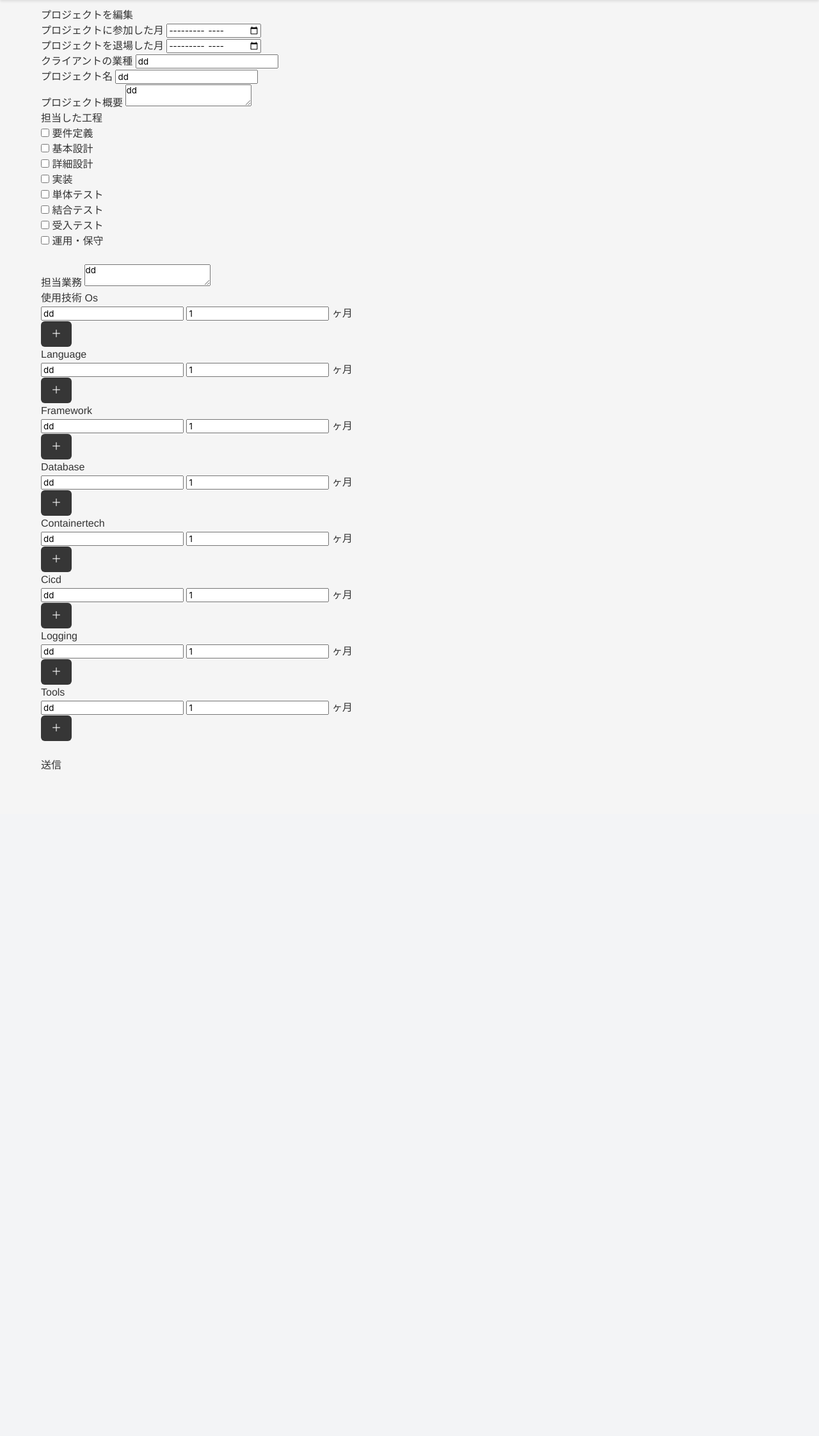
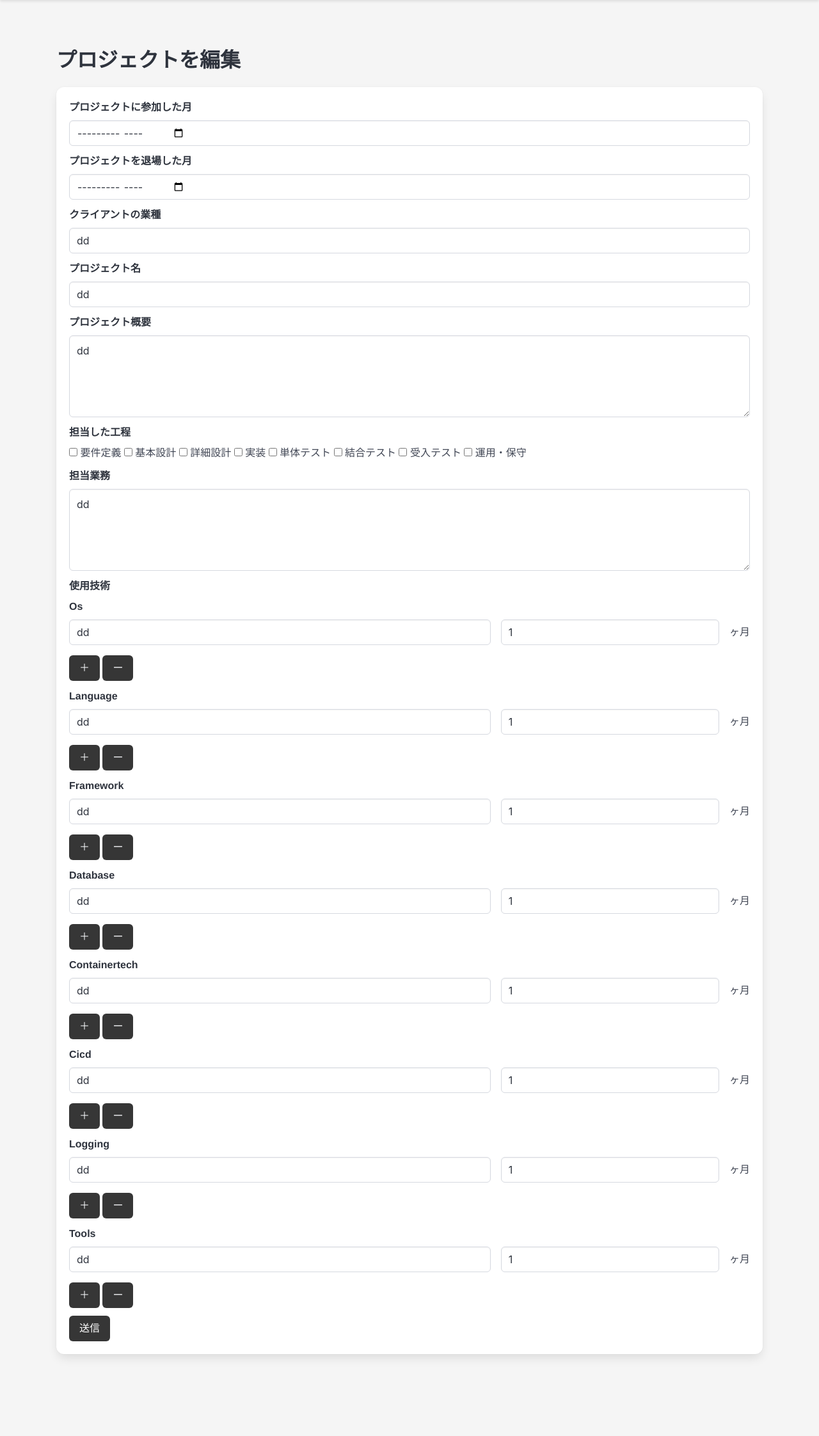
Before and after one commit to kondo-akihiro-git/project-Flask-SkillSheet, a Flask app: page /edit_project/1 in a window 1280 px wide. Shown: the part 52-2296 px from the top of the page at 64% size. Before the commit the page ends 1255 px from the top, so only its background shows below. Run offline with Flask 3, Linux system fonts and the light colour scheme; a user stored in the database is signed in.

Commit message:
fix: ボタンサイズの軽微な修正

```diff
--- a/myapp/run.py
+++ b/myapp/run.py
@@ -560,8 +560,6 @@ def create_link():
     # リンクURLを生成
     link_url = url_for('view_sheet', link_code=new_link.link_code, _external=True)
 
-    # 新しいリンクをフラッシュメッセージとともに返す
-    flash('新しいリンクが作成されました。', 'success')
     return jsonify({'link': link_url})
 
 ####################################################################################################
--- a/myapp/templates/base.html
+++ b/myapp/templates/base.html
@@ -132,6 +132,9 @@
             background-color: #363636;
             border: none;
             color: #fff;
+        }
+        .button:hover {
+            background-color: #5a6268;
         }
 
         .input-group {
@@ -296,17 +299,36 @@
 
 
         .container.is-fluid {
-    background-color: #f5f5f5; /* 背景色を全体と一致させる */
-    padding: 2rem; /* パディング調整 */
-    border-radius: 8px; /* 角を丸める */
+            background-color: #f5f5f5;
+            /* 背景色を全体と一致させる */
+            padding: 2rem;
+            /* パディング調整 */
+            border-radius: 8px;
+            /* 角を丸める */
         }
 
         .section {
             padding: 4rem 1.5rem;
-    min-height: calc(100vh - 3rem); /* セクションの高さ調整 */
-    background-color: #f5f5f5; /* 背景色を全体と一致させる */
+            min-height: calc(100vh - 3rem);
+            /* セクションの高さ調整 */
+            background-color: #f5f5f5;
+            /* 背景色を全体と一致させる */
         }
 
+        .hero.custom-hero {
+            background: linear-gradient(to right, #b1b6ba, #cccecf);
+            /* グラデーション背景 */
+            color: #fff;
+            display: flex;
+            align-items: center;
+            justify-content: center;
+            box-shadow: 0 2px 5px rgba(0, 0, 0, 0.5);
+        }
+        .button.is-small {
+    font-size: 0.875rem; /* フォントサイズを小さくする */
+    padding: 0.5rem 1rem; /* パディングを調整 */
+    border-radius: 3px; /* ボーダー半径を小さくする */
+}
     </style>
 </head>
 
--- a/myapp/templates/edit_project.html
+++ b/myapp/templates/edit_project.html
@@ -1,117 +1,143 @@
 {% extends "base.html" %}
 
 {% block content %}
-<h1>プロジェクトを編集</h1>
+<section class="section">
+    <div class="container">
+        <h1 class="title">プロジェクトを編集</h1>
 
         {% with messages = get_flashed_messages(with_categories=true) %}
         {% if messages %}
-    <ul class="flashes">
         {% set category, message = messages[messages|length-1] %}
-        <li class="{{ category }}">{{ message }}</li>
-    </ul>
+        <div class="notification is-{{ category }}">
+            {{ message }}
+        </div>
         {% endif %}
         {% endwith %}
 
-<form method="POST">
-    <label for="start_month">プロジェクトに参加した月</label>
-    <input type="month" id="start_month" name="start_month" value="{{ project.start_month }}" required>
-    <br>
-    <label for="end_month">プロジェクトを退場した月</label>
-    <input type="month" id="end_month" name="end_month" value="{{ project.end_month }}" required>
-    <br>
-    <label for="industry">クライアントの業種</label>
-    <input type="text" id="industry" name="industry" value="{{ project.industry }}" required>
-    <br>
-    <label for="project_name">プロジェクト名</label>
-    <input type="text" id="project_name" name="project_name" value="{{ project.project_name }}" required>
-    <br>
-    <label for="project_summary">プロジェクト概要</label>
-    <textarea id="project_summary" name="project_summary" required>{{ project.project_summary }}</textarea>
-    <br>
+        <form method="POST" class="box">
+            <div class="field">
+                <label class="label" for="start_month">プロジェクトに参加した月</label>
+                <div class="control">
+                    <input class="input" type="month" id="start_month" name="start_month" value="{{ project.start_month }}" required>
+                </div>
+            </div>
 
-    <label for="process">担当した工程</label>
-    <div>
+            <div class="field">
+                <label class="label" for="end_month">プロジェクトを退場した月</label>
+                <div class="control">
+                    <input class="input" type="month" id="end_month" name="end_month" value="{{ project.end_month }}" required>
+                </div>
+            </div>
+
+            <div class="field">
+                <label class="label" for="industry">クライアントの業種</label>
+                <div class="control">
+                    <input class="input" type="text" id="industry" name="industry" value="{{ project.industry }}" required>
+                </div>
+            </div>
+
+            <div class="field">
+                <label class="label" for="project_name">プロジェクト名</label>
+                <div class="control">
+                    <input class="input" type="text" id="project_name" name="project_name" value="{{ project.project_name }}" required>
+                </div>
+            </div>
+
+            <div class="field">
+                <label class="label" for="project_summary">プロジェクト概要</label>
+                <div class="control">
+                    <textarea class="textarea" id="project_summary" name="project_summary" required>{{ project.project_summary }}</textarea>
+                </div>
+            </div>
+
+            <div class="field">
+                <label class="label">担当した工程</label>
+                <div class="control">
                     {% for process in ['要件定義', '基本設計', '詳細設計', '実装', '単体テスト', '結合テスト', '受入テスト', '運用・保守'] %}
-            <div>
+                    <label class="checkbox">
                         <input type="checkbox" id="{{ process }}" name="process" value="{{ process }}"
                         {% if process in processes %} checked {% endif %}>
-                <label for="{{ process }}">{{ process }}</label>
-            </div>
+                        {{ process }}
+                    </label>
                     {% endfor %}
                 </div>
-    <br>
+            </div>
 
-    <label for="responsibilities">担当業務</label>
-    <textarea type="text" id="responsibilities" name="responsibilities" required>{{ project.responsibilities }}</textarea>
-    <br>
+            <div class="field">
+                <label class="label" for="responsibilities">担当業務</label>
+                <div class="control">
+                    <textarea class="textarea" id="responsibilities" name="responsibilities" required>{{ project.responsibilities }}</textarea>
+                </div>
+            </div>
 
-    <label for="skill">使用技術</label>
+            <div class="field">
+                <label class="label">使用技術</label>
                 {% for tech_type in ['os', 'language', 'framework', 'database', 'containertech', 'cicd', 'logging', 'tools'] %}
-        <label for="{{ tech_type }}">{{ tech_type | capitalize }}</label>
+                <div class="field">
+                    <label class="label" for="{{ tech_type }}">{{ tech_type | capitalize }}</label>
+                    <div class="control">
                         <div id="{{ tech_type }}-fields">
                             {% for tech in technologies[tech_type] %}
-                <div>
-                    <input type="text" name="{{ tech_type }}_{{ loop.index0 }}" value="{{ tech.name }}">
-                    <input type="number" name="{{ tech_type }}_{{ loop.index0 }}_num" value="{{ tech.duration_months }}">
+                            <div class="input-group">
+                                <input class="input input-name" type="text" name="{{ tech_type }}_{{ loop.index0 }}" value="{{ tech.name }}" placeholder="技術名">
+                                <input class="input input-duration" type="number" name="{{ tech_type }}_{{ loop.index0 }}_num" value="{{ tech.duration_months }}" placeholder="期間">
                                 <span>ヶ月</span>
                             </div>
                             {% endfor %}
                         </div>
-        <button type="button" id="add-{{ tech_type }}" class="button is-primary">＋</button>
-        <br>
+                        <button type="button" id="add-{{ tech_type }}" class="button is-primary has-text-light">＋</button>
+                        <button type="button" id="remove-{{ tech_type }}" class="button is-danger has-text-light">ー</button>
+                    </div>
+                </div>
                 {% endfor %}
+            </div>
 
-    <br>
-    <button type="submit">送信</button>
+            <div class="field">
+                <div class="control">
+                    <button type="submit" class="button is-link">送信</button>
+                </div>
+            </div>
         </form>
+    </div>
+</section>
 
 <script>
-////////////////////////////////////////////////////////////////////////////////////////////////////
-//
-// イベント：addField関数への仲介
-// 詳細：input画面やedit_project画面において、どの＋ボタンがクリックされているのか確認する
-//
-////////////////////////////////////////////////////////////////////////////////////////////////////
-document.getElementById('add-os').addEventListener('click', function(e) {
-    e.preventDefault();
-    addField('os');
+    document.addEventListener('DOMContentLoaded', () => {
+        function addField(buttonId, containerId, namePrefix) {
+            const button = document.getElementById(buttonId);
+            button.addEventListener('click', () => {
+                const container = document.getElementById(containerId);
+                const count = container.childElementCount;
+                const inputGroup = document.createElement('div');
+                inputGroup.classList.add('input-group');
+                inputGroup.innerHTML = `
+                    <input class="input input-name" type="text" id="${namePrefix}_${count}" name="${namePrefix}_${count}" placeholder="技術名">
+                    <input class="input input-duration" type="number" id="${namePrefix}_${count}_num" name="${namePrefix}_${count}_num" placeholder="期間">
+                    <span>ヶ月</span>
+                `;
+                container.appendChild(inputGroup);
+                container.style.display = 'block';
             });
+        }
 
-document.getElementById('add-language').addEventListener('click', function(e) {
-    e.preventDefault();
-    addField('language');
+        function removeField(buttonId, containerId) {
+            const button = document.getElementById(buttonId);
+            button.addEventListener('click', () => {
+                const container = document.getElementById(containerId);
+                if (container.childElementCount > 0) {
+                    container.removeChild(container.lastElementChild);
+                    if (container.childElementCount === 0) {
+                        container.style.display = 'none';
+                    }
+                }
             });
+        }
 
-document.getElementById('add-framework').addEventListener('click', function(e) {
-    e.preventDefault();
-    addField('framework');
+        ['os', 'language', 'framework', 'database', 'containertech', 'cicd', 'logging', 'tools'].forEach(techType => {
+            addField(`add-${techType}`, `${techType}-fields`, techType);
+            removeField(`remove-${techType}`, `${techType}-fields`);
         });
-
-document.getElementById('add-database').addEventListener('click', function(e) {
-    e.preventDefault();
-    addField('database');
     });
-
-document.getElementById('add-containertech').addEventListener('click', function(e) {
-    e.preventDefault();
-    addField('containertech');
-});
-
-document.getElementById('add-cicd').addEventListener('click', function(e) {
-    e.preventDefault();
-    addField('cicd');
-});
-
-document.getElementById('add-logging').addEventListener('click', function(e) {
-    e.preventDefault();
-    addField('logging');
-});
-
-document.getElementById('add-tools').addEventListener('click', function(e) {
-    e.preventDefault();
-    addField('tools');
-});
-
 </script>
 
 {% endblock %}
--- a/myapp/templates/index.html
+++ b/myapp/templates/index.html
@@ -4,8 +4,9 @@
 <section class="hero custom-hero is-fullheight">
     <div class="hero-body">
         <div class="container has-text-centered">
-            <h1 class="title">Welcome to SkillCanvas</h1>
-            <p class="subtitle">Your skills, your canvas. Start creating now!</p>
+            <h1 class="title is-size-2-mobile is-size-1-tablet is-size-1-desktop">Welcome to SkillCanvas</h1>
+            <p class="subtitle is-size-5-mobile is-size-4-tablet is-size-3-desktop">Your skills, your canvas. Start creating now!</p>
+
         </div>
     </div>
 </section>
--- a/myapp/templates/sheet.html
+++ b/myapp/templates/sheet.html
@@ -128,9 +128,9 @@
                     </div>
                 </div>
                 <footer class="card-footer">
-                    <a href="{{ url_for('edit_project', project_id=item.project.id) }}" class="card-footer-item button is-primary is-light">プロジェクトを編集</a>
+                    <a href="{{ url_for('edit_project', project_id=item.project.id) }}" class="card-footer-item button is-primary is-light is-small">プロジェクトを編集</a>
                     <form action="{{ url_for('delete_project', project_id=item.project.id) }}" method="post" style="display:inline;">
-                        <button type="submit" class="button is-danger is-light card-footer-item">プロジェクトを削除</button>
+                        <button type="submit" class="button is-danger is-light is-small card-footer-item">プロジェクトを削除</button>
                     </form>
                 </footer>
             </div>
```
Also changed, not shown: myapp/instance/flask.db. Lines whose indentation alone changed are shown as unchanged.
